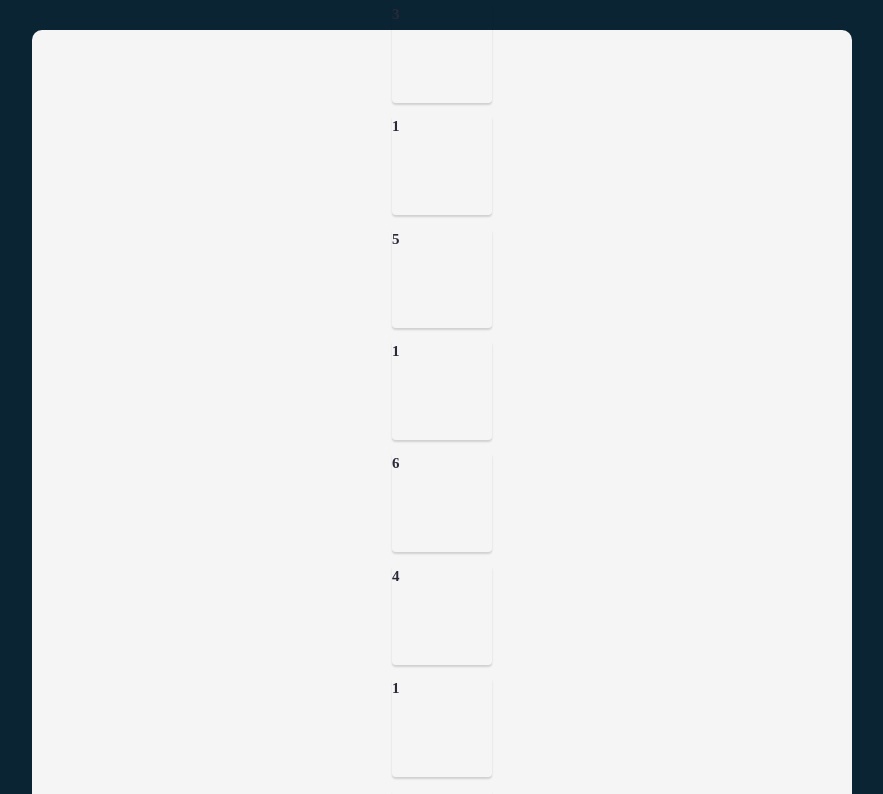
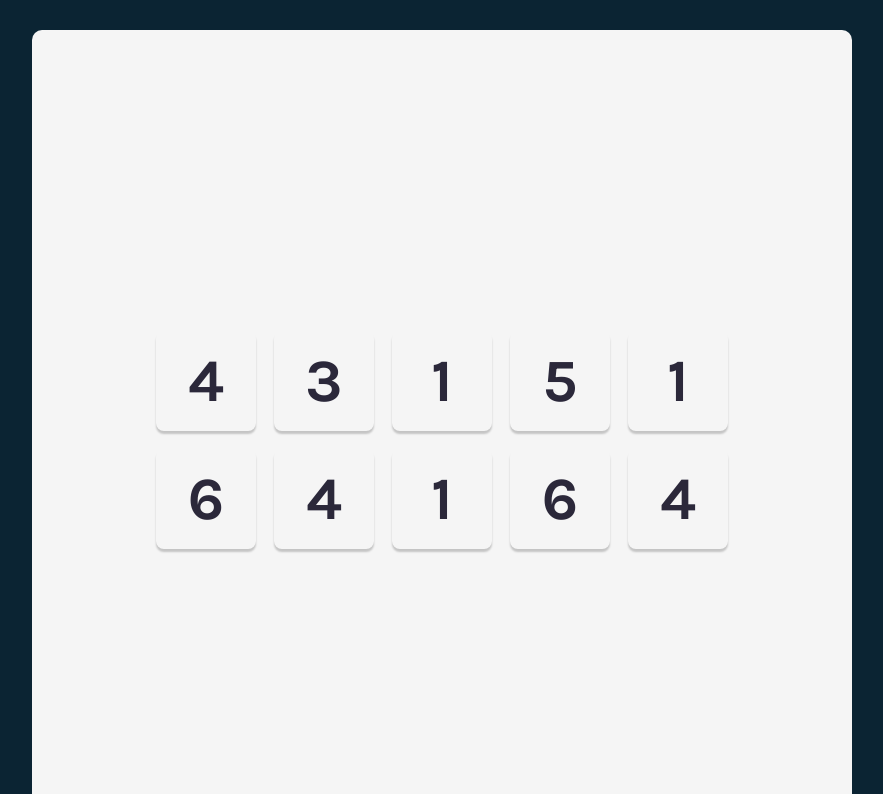
Before and after one commit to bendiz/tenzi-game, a React (Vite) app: page / in a window 1280 px wide. Shown: the top 794 px of the page, without its empty margins (198-1081 px from the left). Built offline with nearby package versions, Linux system fonts and the light colour scheme.

Commit message:
Add dice styling

```diff
--- a/src/index.css
+++ b/src/index.css
@@ -33,19 +33,32 @@ body {
 }
 
 .Die {
+  border-radius: 8px;
+  box-shadow: 0px 3px 2px rgba(0, 0, 0, 0.2);
   color: #2b283a;
+  font-size: 4rem;
+  font-weight: 700;
+  font-family: Karla;
+  cursor: pointer;
+  display: flex;
+  justify-content: center;
+  align-items: center;
   min-width: 36px;
   min-height: 36px;
-  width: 100px;
+  max-width: 100px;
+  width: 8vw;
   aspect-ratio: 1 / 1;
-  border-radius: 4px;
-  box-shadow: 0px 2px 2px rgba(0, 0, 0, 0.15);
 }
 
-.row {
-  display: flex;
-  justify-content: center;
+.dice-container {
+  display: grid;
+  justify-items: center;
+  grid-template: auto auto / repeat(5, 1fr);
   gap: 1.8rem;
-  flex-wrap: wrap;
-  width: 100%;
 }
+
+@media screen and (max-width: 700px) {
+  .Die h2 {
+    font-size: 3rem;
+  }
+}
```
